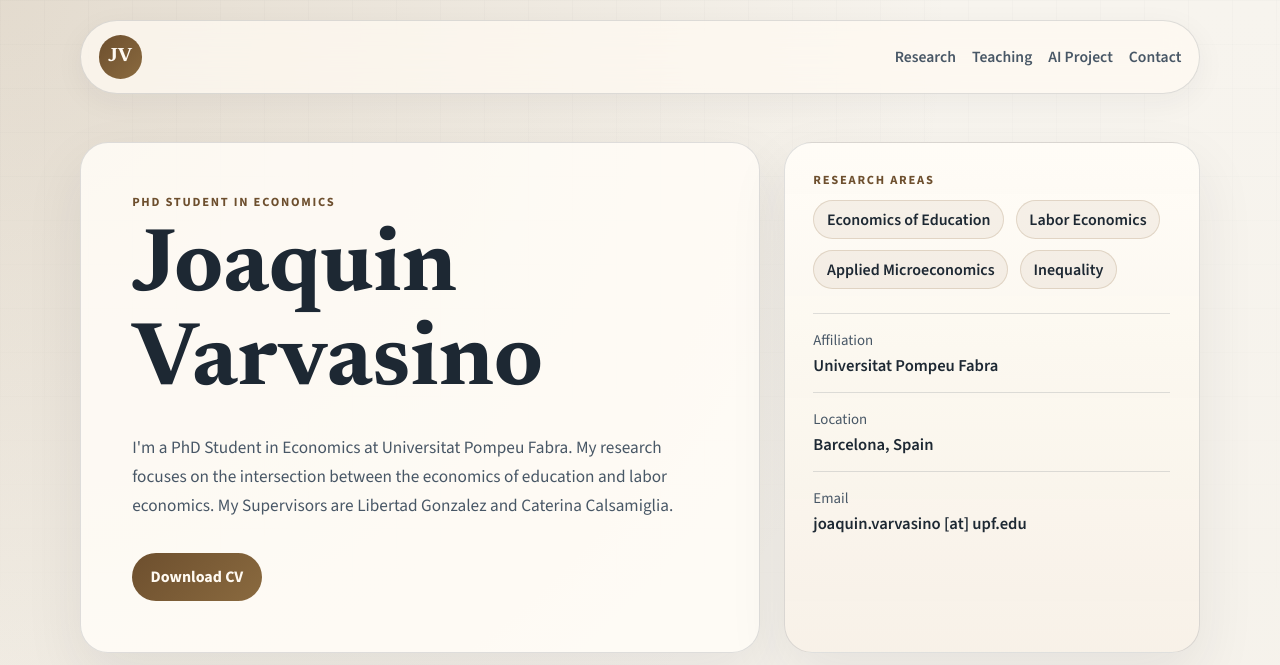
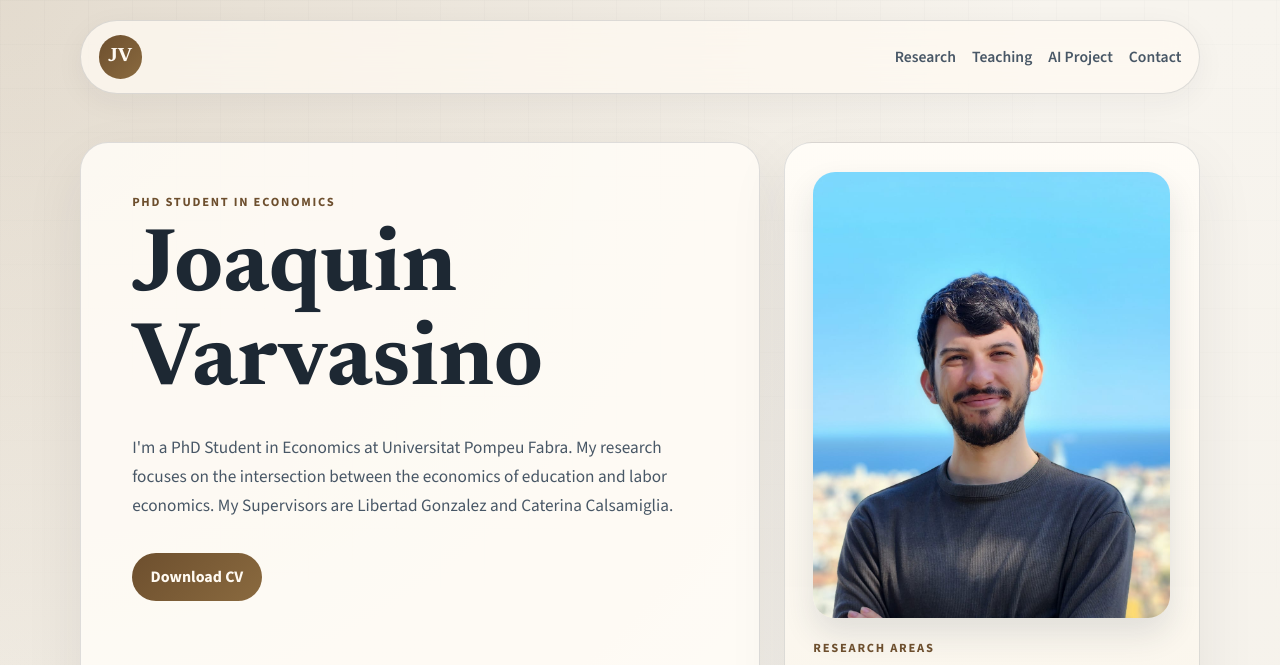
Before and after one commit to joaquinvarvasino/joaquinvarvasino.github.io, a plain HTML site: page index.html in a window 1280 px wide. Shown: the top 665 px of the page. Drawn offline with nearby package versions, Linux system fonts and the light colour scheme.

Commit message:
Add profile photo to hero section

```diff
--- a/index.html
+++ b/index.html
@@ -44,6 +44,9 @@
         </div>
 
         <aside class="hero-panel" aria-label="Research snapshot">
+          <div class="profile-photo-wrap">
+            <img class="profile-photo" src="assets/profile-photo.jpeg" alt="Portrait of Joaquin Varvasino">
+          </div>
           <p class="panel-label">Research Areas</p>
           <ul class="tag-list">
             <li>Economics of Education</li>
--- a/styles.css
+++ b/styles.css
@@ -232,6 +232,21 @@ h3 {
     linear-gradient(180deg, rgba(255, 252, 246, 0.94), rgba(247, 241, 231, 0.92)),
     var(--surface);
   animation-delay: 120ms;
+}
+
+.profile-photo-wrap {
+  margin-bottom: 1.4rem;
+  border-radius: 22px;
+  overflow: hidden;
+  box-shadow: 0 16px 32px rgba(31, 47, 64, 0.12);
+}
+
+.profile-photo {
+  display: block;
+  width: 100%;
+  aspect-ratio: 4 / 5;
+  object-fit: cover;
+  object-position: center top;
 }
 
 .tag-list {
```
Also changed, not shown: assets/profile-photo.jpeg (added).
